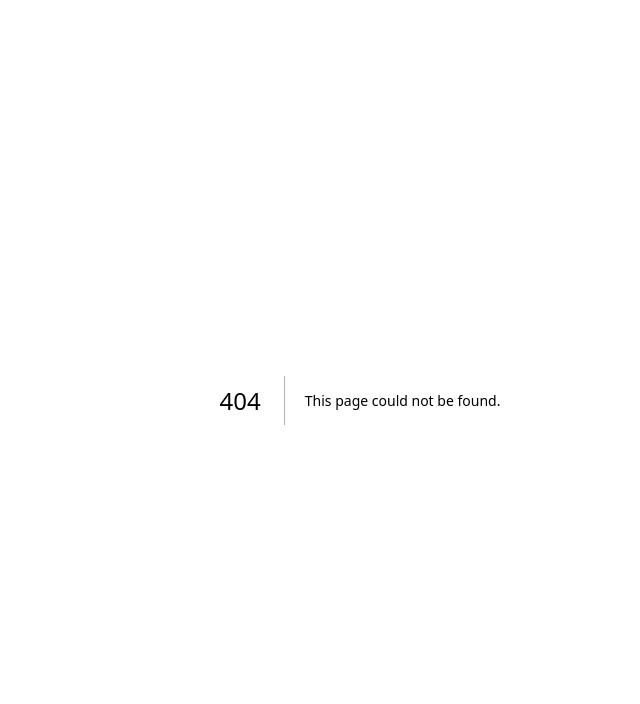
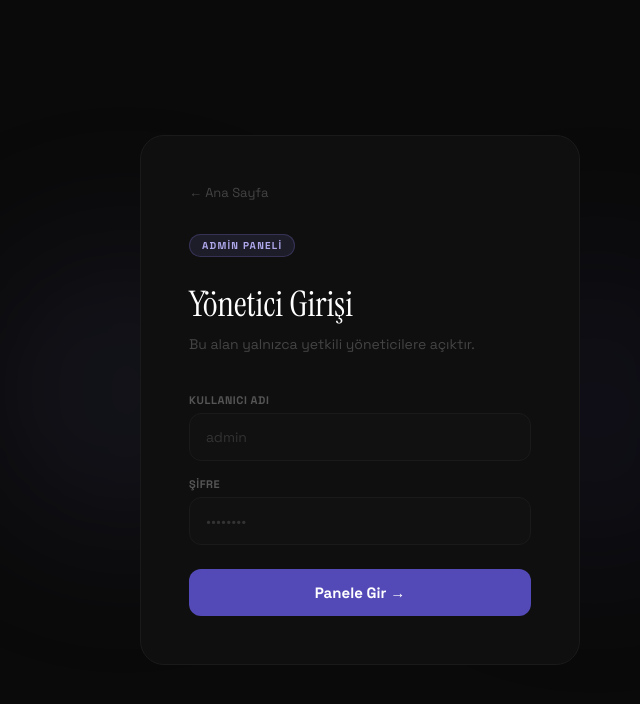
Before and after one commit to Kopuzkan/kaybettim, a Next.js app: page /admin in a window 1280 px wide. Before the commit this address had no page. Shown: the top 704 px of the page, without its empty margins (280-920 px from the left). Built offline with nearby package versions, Linux system fonts and the light colour scheme.

Commit message:
Create page.js

```diff
--- /dev/null
+++ b/app/admin/page.js
@@ -0,0 +1,84 @@
+"use client";
+import { useState } from "react";
+import { useRouter } from "next/navigation";
+
+export default function AdminLogin() {
+  const router = useRouter();
+  const [username, setUsername] = useState("");
+  const [password, setPassword] = useState("");
+  const [status, setStatus] = useState("idle");
+  const [error, setError] = useState("");
+
+  async function handleLogin() {
+    if (!username || !password) {
+      setError("Kullanıcı adı ve şifre zorunludur.");
+      return;
+    }
+    setStatus("loading");
+    setError("");
+
+    const res = await fetch("/api/admin/login", {
+      method: "POST",
+      headers: { "Content-Type": "application/json" },
+      body: JSON.stringify({ username, password }),
+    });
+    const data = await res.json();
+
+    if (data.success) {
+      localStorage.setItem("admin_user", username);
+      router.push("/admin/panel");
+    } else {
+      setError(data.error || "Giriş başarısız.");
+      setStatus("idle");
+    }
+  }
+
+  return (
+    <>
+      <style>{`
+        @import url('https://fonts.googleapis.com/css2?family=Instrument+Serif:ital@0;1&family=Space+Grotesk:wght@400;500;700&display=swap');
+        * { margin: 0; padding: 0; box-sizing: border-box; }
+        body { background: #0a0a0a; }
+        input:focus { outline: none; border-color: #7F77DD !important; }
+        input::placeholder { color: #333; }
+      `}</style>
+
+      <main style={{ background: '#0a0a0a', minHeight: '100vh', display: 'flex', alignItems: 'center', justifyContent: 'center', padding: '2rem', fontFamily: "'Space Grotesk', sans-serif" }}>
+        <div style={{ position: 'absolute', top: '30%', left: '20%', width: '300px', height: '300px', background: '#7F77DD15', borderRadius: '50%', filter: 'blur(80px)' }} />
+        <div style={{ position: 'absolute', bottom: '30%', right: '20%', width: '300px', height: '300px', background: '#534AB715', borderRadius: '50%', filter: 'blur(80px)' }} />
+
+        <div style={{ background: '#0f0f0f', border: '1px solid #1a1a1a', borderRadius: '24px', padding: '3rem', maxWidth: '440px', width: '100%', position: 'relative', zIndex: 1 }}>
+          <a href="/" style={{ color: '#444', fontSize: '13px', textDecoration: 'none', display: 'block', marginBottom: '2rem' }}>← Ana Sayfa</a>
+
+          <div style={{ display: 'inline-block', background: '#7F77DD20', border: '1px solid #7F77DD40', color: '#AFA9EC', fontSize: '10px', fontWeight: '700', letterSpacing: '0.12em', textTransform: 'uppercase', padding: '4px 12px', borderRadius: '100px', marginBottom: '1.5rem' }}>
+            Admin Paneli
+          </div>
+
+          <h1 style={{ fontFamily: "'Instrument Serif', serif", fontSize: '2.2rem', color: '#fff', marginBottom: '0.5rem', fontWeight: '400' }}>Yönetici Girişi</h1>
+          <p style={{ color: '#444', fontSize: '14px', marginBottom: '2.5rem' }}>Bu alan yalnızca yetkili yöneticilere açıktır.</p>
+
+          <div style={{ display: 'flex', flexDirection: 'column', gap: '1rem', marginBottom: '1.5rem' }}>
+            <div>
+              <label style={{ fontSize: '11px', color: '#555', fontWeight: '700', letterSpacing: '0.05em', display: 'block', marginBottom: '6px' }}>KULLANICI ADI</label>
+              <input type="text" placeholder="admin" value={username} onChange={e => setUsername(e.target.value)} style={{ width: '100%', padding: '14px 16px', borderRadius: '12px', border: '1px solid #1a1a1a', background: '#111', color: '#fff', fontSize: '14px', fontFamily: 'inherit' }} />
+            </div>
+            <div>
+              <label style={{ fontSize: '11px', color: '#555', fontWeight: '700', letterSpacing: '0.05em', display: 'block', marginBottom: '6px' }}>ŞİFRE</label>
+              <input type="password" placeholder="••••••••" value={password} onChange={e => setPassword(e.target.value)} onKeyDown={e => e.key === 'Enter' && handleLogin()} style={{ width: '100%', padding: '14px 16px', borderRadius: '12px', border: '1px solid #1a1a1a', background: '#111', color: '#fff', fontSize: '14px', fontFamily: 'inherit' }} />
+            </div>
+          </div>
+
+          {error && (
+            <div style={{ background: '#0f0a1a', border: '1px solid #7F77DD40', borderRadius: '10px', padding: '12px 16px', marginBottom: '1rem', color: '#AFA9EC', fontSize: '13px' }}>
+              {error}
+            </div>
+          )}
+
+          <button onClick={handleLogin} disabled={status === 'loading'} style={{ width: '100%', background: '#534AB7', color: '#fff', border: 'none', padding: '14px', borderRadius: '12px', fontSize: '15px', fontWeight: '700', cursor: status === 'loading' ? 'wait' : 'pointer', fontFamily: 'inherit', opacity: status === 'loading' ? 0.7 : 1 }}>
+            {status === 'loading' ? 'Giriş yapılıyor...' : 'Panele Gir →'}
+          </button>
+        </div>
+      </main>
+    </>
+  );
+}
```
